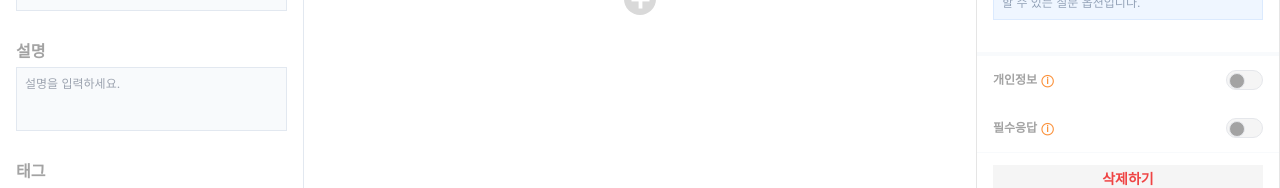
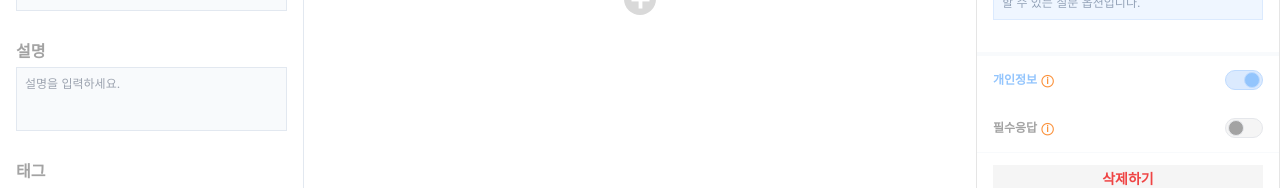
Before and after one commit to SSA-FE/formssafe-fe, a React (Vite) app: page /editor in a window 1280 px wide. Shown: the part 287-475 px from the top of the page. Built offline with nearby package versions, Linux system fonts and the light colour scheme; no server answers.

Commit message:
feat: 토글 상태관리 작업 중간 커밋

```diff
--- a/src/components/Myspace/FormMain.tsx
+++ b/src/components/Myspace/FormMain.tsx
@@ -3,8 +3,6 @@ import QuestionBlockList from './questionBlockList/QuestionBlockList';
 import { addQuestion } from './questionBlockList/questionBlockListSlice';
 import { useDispatch } from 'react-redux';
 import { questionType } from '@/types/questionTypes';
-
-import React from 'react';
 
 type FormMainProps = {
   selectedQuestionType: questionType;
--- a/src/components/Myspace/FormOptionBar.tsx
+++ b/src/components/Myspace/FormOptionBar.tsx
@@ -1,11 +1,31 @@
+import { useState } from 'react';
+import { useDispatch } from 'react-redux';
 import QuestionOptions from '@/components/Myspace/QuestionOptions';
 import OptionsToggle from '@/components/Myspace/OptionsToggle';
-
+import { updateQuestion } from '@/components/Myspace/questionBlockList/questionBlockListSlice';
 const FormOptionBar = ({
   setSelectedQuestionType,
+  selectedQuestionId,
 }: {
   setSelectedQuestionType: (type: string) => void;
+  selectedQuestionId: string;
 }) => {
+  const dispatch = useDispatch();
+  const [toggleState, setToggleState] = useState({
+    privacy: true,
+    required: false,
+  });
+
+  const handleToggle = (type: 'privacy' | 'required') => {
+    setToggleState((prevState) => {
+      const newToggleState = { ...prevState, [type]: !prevState[type] };
+      dispatch(
+        updateQuestion({ id: selectedQuestionId, [type]: newToggleState[type] })
+      );
+      return newToggleState;
+    });
+  };
+
   const onQuestionTypeSelected = (type: string) => {
     setSelectedQuestionType(type);
   };
@@ -20,7 +40,11 @@ const FormOptionBar = ({
         onQuestionTypeSelected={onQuestionTypeSelected}
       />
       {/* 개인정보와 필수응답 */}
-      <OptionsToggle />
+      <OptionsToggle
+        selectedQuestionId={selectedQuestionId}
+        toggleState={toggleState}
+        handleToggle={handleToggle}
+      />
 
       {/* 삭제하기 */}
       <div className="flex flex-col w-full px-4 pt-3 pb-4 border-t gap-xs border-slate-50">
--- a/src/components/Myspace/OptionsToggle.tsx
+++ b/src/components/Myspace/OptionsToggle.tsx
@@ -1,13 +1,40 @@
-import { useState } from 'react';
+import { useState, useEffect } from 'react';
 
-const OptionsToggle = () => {
-  const [toggleState, setToggleState] = useState({
-    privacy: false,
-    required: false,
+interface StateProps {
+  toggleState: {
+    privacy: boolean;
+    required: boolean;
+  };
+  handleToggle: (type: 'privacy' | 'required') => void;
+  selectedQuestionId: string;
+}
+
+const OptionsToggle = ({
+  toggleState,
+  handleToggle,
+  selectedQuestionId,
+}: StateProps) => {
+  const [localToggleState, setLocalToggleState] = useState({
+    privacy: toggleState.privacy,
+    required: toggleState.required,
   });
 
-  const handleToggle = (type: 'privacy' | 'required') => {
-    setToggleState((prevState) => ({ ...prevState, [type]: !prevState[type] }));
+  console.log('selectedQuestionId', selectedQuestionId);
+  console.log('toggleState', toggleState);
+
+  useEffect(() => {
+    setLocalToggleState({
+      privacy: true,
+      required: false,
+    });
+  }, [selectedQuestionId]);
+
+  const toggleHandler = (type: 'privacy' | 'required') => {
+    setLocalToggleState((prevState) => ({
+      ...prevState,
+      [type]: !prevState[type],
+    }));
+    handleToggle(type);
   };
 
   return (
@@ -15,7 +42,9 @@ const OptionsToggle = () => {
       {/* 개인정보 */}
       <label className="flex items-center justify-between h-12 p-4 cursor-pointer">
         <span
-          className={`text-xs font-bold ${toggleState.privacy ? 'text-blue-300' : 'text-neutral-400'}`}
+          className={`text-xs font-bold ${
+            localToggleState.privacy ? 'text-blue-300' : 'text-neutral-400'
+          }`}
         >
           개인정보
           <span className="ml-1 text-orange-400">&#9432;</span>
@@ -25,7 +54,8 @@ const OptionsToggle = () => {
             type="checkbox"
             value=""
             className="sr-only peer"
-            onClick={() => handleToggle('privacy')}
+            checked={localToggleState.privacy}
+            onChange={() => toggleHandler('privacy')}
           />
           <div className="toggle-btn"></div>
         </div>
@@ -33,7 +63,9 @@ const OptionsToggle = () => {
       {/* 필수응답 */}
       <label className="flex items-center justify-between h-12 p-4 cursor-pointer">
         <span
-          className={`text-xs font-bold ${toggleState.required ? 'text-blue-300' : 'text-neutral-400'}`}
+          className={`text-xs font-bold ${
+            localToggleState.required ? 'text-blue-300' : 'text-neutral-400'
+          }`}
         >
           필수응답
           <span className="ml-1 text-orange-400">&#9432;</span>
@@ -43,7 +75,8 @@ const OptionsToggle = () => {
             type="checkbox"
             value=""
             className="sr-only peer"
-            onClick={() => handleToggle('required')}
+            checked={localToggleState.required}
+            onChange={() => toggleHandler('required')}
           />
           <div className="toggle-btn"></div>
         </div>
--- a/src/components/Myspace/questionBlockList/questionBlockListSlice.ts
+++ b/src/components/Myspace/questionBlockList/questionBlockListSlice.ts
@@ -1,5 +1,5 @@
 import { PayloadAction, createSlice } from '@reduxjs/toolkit';
-import { questionType } from '../questionBlock/QuestionBlock';
+import { questionType } from '@/types/questionTypes';
 import { option } from '../questionBlock/OptionList';
 
 type questionBlock = {
@@ -32,14 +32,22 @@ export const questionBlockListSlice = createSlice({
   initialState,
   reducers: {
     addQuestion: (state, action: PayloadAction<questionBlock>) => {
+      action.payload.isRequired = true;
+      action.payload.isPrivacy = false;
       state.questionList.push(action.payload);
     },
-    updateQuestion: (state, action: PayloadAction<questionBlock>) => {
+    updateQuestion: (
+      state,
+      action: PayloadAction<Partial<questionBlock> & { id: string }>
+    ) => {
       const index = state.questionList.findIndex(
         (question) => question.id === action.payload.id
       );
       if (index !== -1) {
-        state.questionList[index] = action.payload;
+        state.questionList[index] = {
+          ...state.questionList[index],
+          ...action.payload,
+        };
       }
     },
     removeQuestion: (state, action: PayloadAction<{ id: string }>) => {
--- a/src/index.css
+++ b/src/index.css
@@ -46,6 +46,6 @@
     @apply text-orange-400 text-sm;
   }
   .toggle-btn {
-    @apply relative w-[2.3rem] h-5 bg-neutral-100 rounded-full peer-checked:border-blue-200 peer-checked:after:translate-x-full peer-checked:after:bg-blue-300 peer-checked:after:border-blue-200 after:absolute after:top-[1.8px] after:start-[2px] after:border-gray-200 after:border border after:rounded-full after:h-4 after:w-4 after:duration-300 peer-checked:bg-blue-100 after:bg-neutral-400 ease-in-out;
+    @apply relative w-[2.4rem] h-5 bg-neutral-100 rounded-full peer-checked:border-blue-200 peer-checked:after:translate-x-full peer-checked:after:bg-blue-300 peer-checked:after:border-blue-200 after:absolute after:top-[1px] after:start-[2px] after:border-gray-200 after:border border after:rounded-full after:h-4 after:w-4 after:duration-300 peer-checked:bg-blue-100 after:bg-neutral-400 ease-in-out;
   }
 }
--- a/src/pages/Editor.tsx
+++ b/src/pages/Editor.tsx
@@ -17,6 +17,7 @@ const Editor = () => {
         <FormInfoBar />
         <FormMain selectedQuestionType={selectedQuestionType} />
         <FormOptionBar
+          selectedQuestionId={selectedQuestionType}
           setSelectedQuestionType={
             setSelectedQuestionType as (type: string) => void
           }
```
